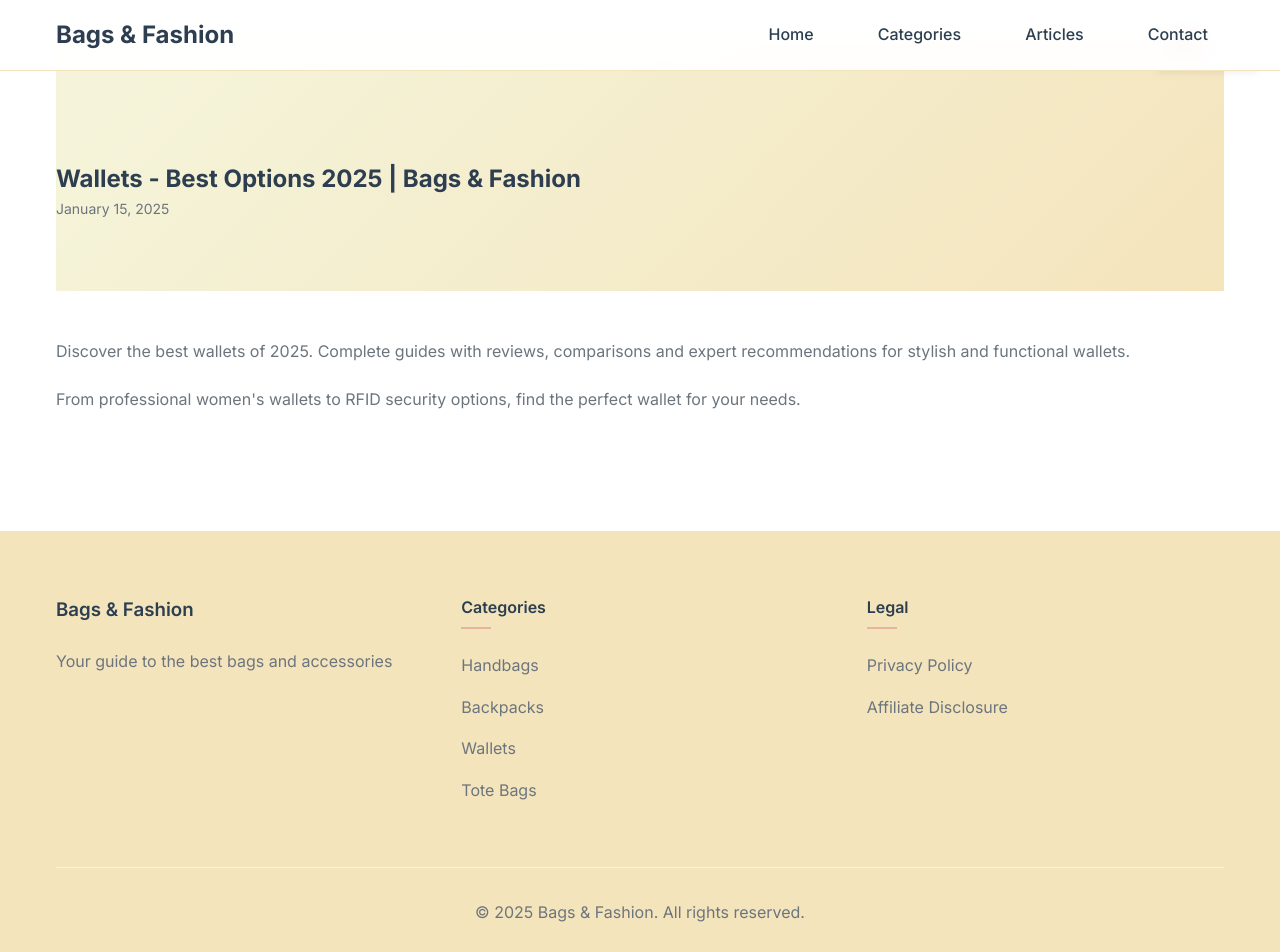
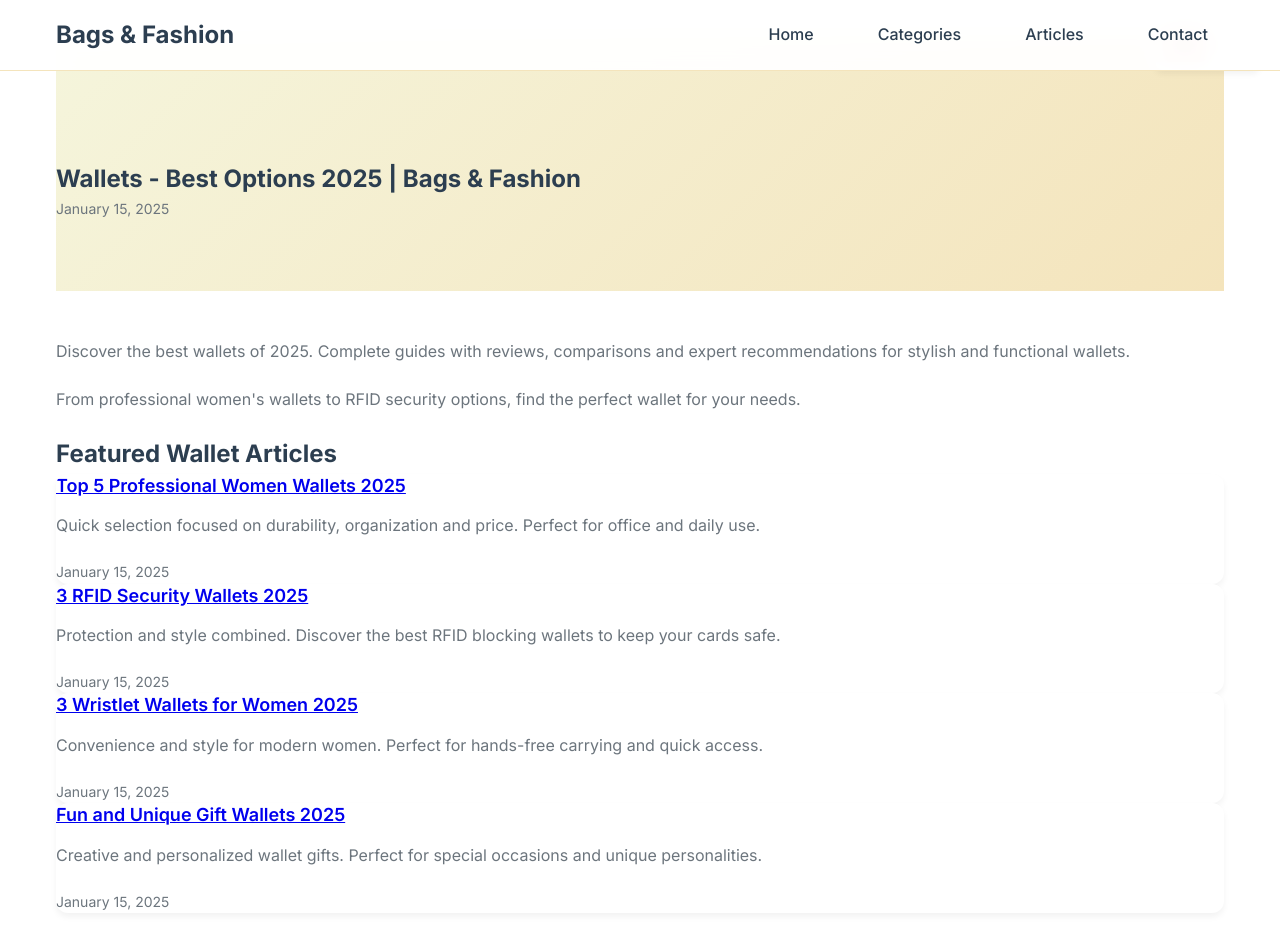
Before and after one commit to lkfry123/mejores-bolsos, a website: page categories/wallets/index.html in a window 1280 px wide. Shown: the top 952 px of the page. Drawn offline with Linux system fonts and the light colour scheme.

Commit message:
Add proper content to wallets category page - featured articles and descriptions

```diff
--- a/categories/wallets/index.html
+++ b/categories/wallets/index.html
@@ -63,6 +63,34 @@
                 <div class="article-body">
                     <p>Discover the best wallets of 2025. Complete guides with reviews, comparisons and expert recommendations for stylish and functional wallets.</p>
                     <p>From professional women's wallets to RFID security options, find the perfect wallet for your needs.</p>
+
+                    <h2>Featured Wallet Articles</h2>
+
+                    <div class="article-grid">
+                        <article class="article-card">
+                            <h3><a href="/articles/top-5-professional-women-wallets-2025/">Top 5 Professional Women Wallets 2025</a></h3>
+                            <p>Quick selection focused on durability, organization and price. Perfect for office and daily use.</p>
+                            <span class="article-meta">January 15, 2025</span>
+                        </article>
+
+                        <article class="article-card">
+                            <h3><a href="/articles/3-rfid-security-wallets-2025/">3 RFID Security Wallets 2025</a></h3>
+                            <p>Protection and style combined. Discover the best RFID blocking wallets to keep your cards safe.</p>
+                            <span class="article-meta">January 15, 2025</span>
+                        </article>
+
+                        <article class="article-card">
+                            <h3><a href="/articles/3-wristlet-wallets-women-2025/">3 Wristlet Wallets for Women 2025</a></h3>
+                            <p>Convenience and style for modern women. Perfect for hands-free carrying and quick access.</p>
+                            <span class="article-meta">January 15, 2025</span>
+                        </article>
+
+                        <article class="article-card">
+                            <h3><a href="/articles/fun-unique-gift-wallets-2025/">Fun and Unique Gift Wallets 2025</a></h3>
+                            <p>Creative and personalized wallet gifts. Perfect for special occasions and unique personalities.</p>
+                            <span class="article-meta">January 15, 2025</span>
+                        </article>
+                    </div>
                 </div>
             </article>
         </div>
```
